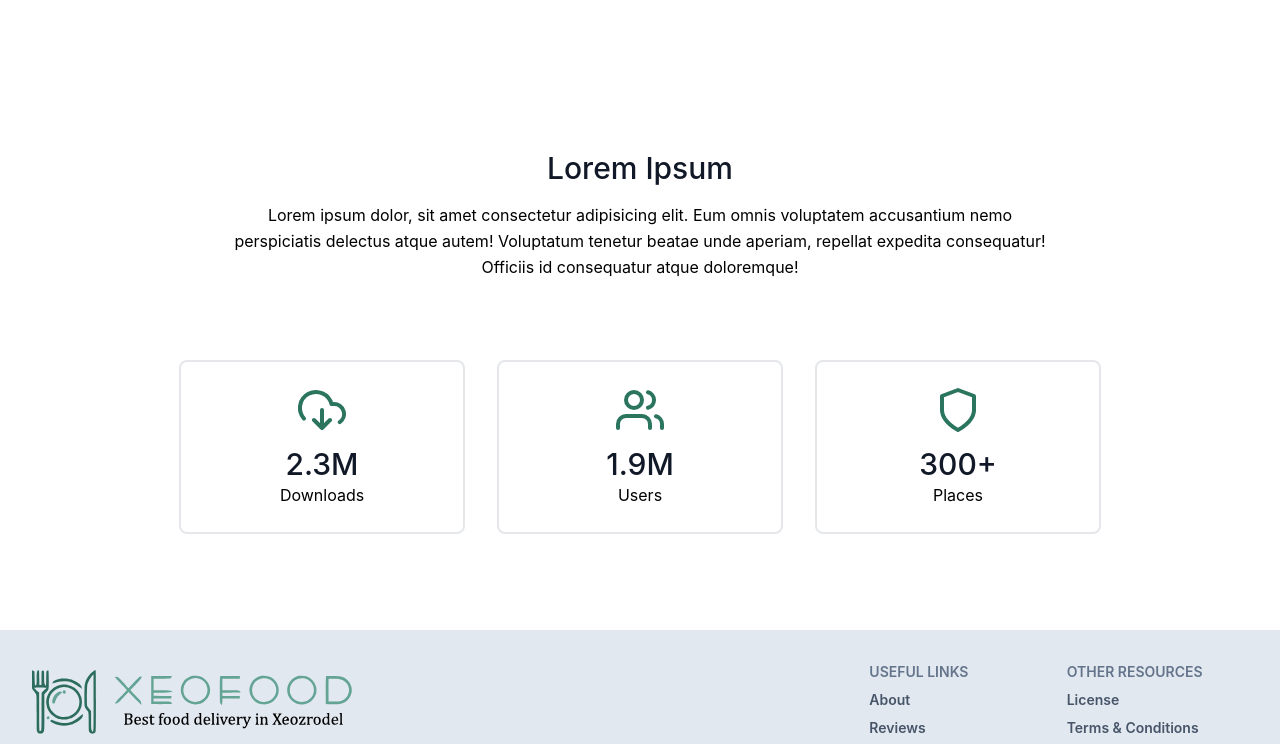
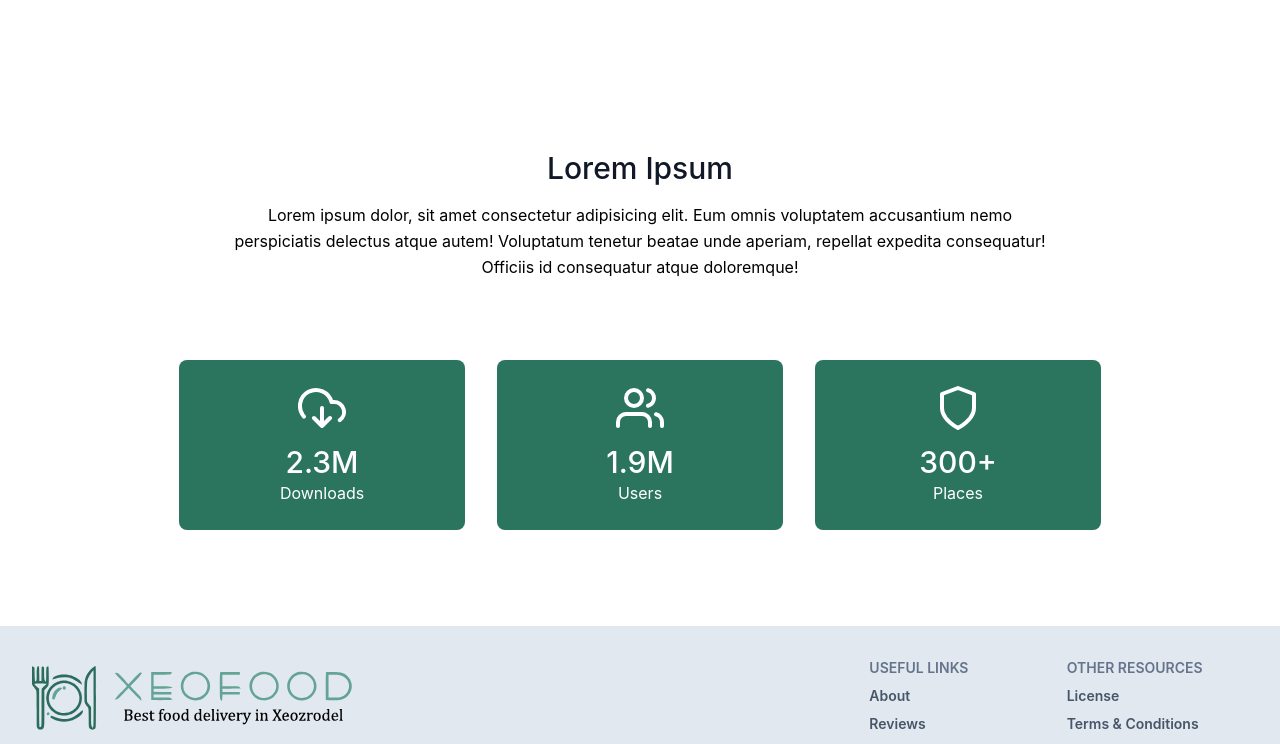
Before and after one commit to corentincolsenet/google-SEO-ranking, a Next.js app: page /services in a window 1280 px wide. Shown: the part 858-1602 px from the top of the page. Built offline with nearby package versions, Linux system fonts and the light colour scheme.

Commit message:
Green cards

```diff
--- a/pages/services.tsx
+++ b/pages/services.tsx
@@ -77,33 +77,33 @@ const Services: NextPage = () => {
                         </div>
                         <div className="flex flex-wrap justify-center -m-4 text-center">
                             <div className="p-4 md:w-1/4 sm:w-1/2 w-full">
-                                <div className="border-2 border-gray-200 px-4 py-6 rounded-lg">
-                                    <svg fill="none" stroke="currentColor" strokeLinecap="round" strokeLinejoin="round" strokeWidth={2} className="text-main w-12 h-12 mb-3 inline-block" viewBox="0 0 24 24">
+                                <div className="px-4 py-6 rounded-lg bg-main">
+                                    <svg fill="none" stroke="currentColor" strokeLinecap="round" strokeLinejoin="round" strokeWidth={2} className="text-white w-12 h-12 mb-3 inline-block" viewBox="0 0 24 24">
                                         <path d="M8 17l4 4 4-4m-4-5v9"></path>
                                         <path d="M20.88 18.09A5 5 0 0018 9h-1.26A8 8 0 103 16.29"></path>
                                     </svg>
-                                    <h2 className="title-font font-medium text-3xl text-gray-900">2.3M</h2>
-                                    <p className="leading-relaxed">Downloads</p>
+                                    <h2 className="title-font font-medium text-3xl text-white">2.3M</h2>
+                                    <p className="leading-relaxed text-white">Downloads</p>
                                 </div>
                             </div>
                             <div className="p-4 md:w-1/4 sm:w-1/2 w-full">
-                                <div className="border-2 border-gray-200 px-4 py-6 rounded-lg">
-                                    <svg fill="none" stroke="currentColor" strokeLinecap="round" strokeLinejoin="round" strokeWidth={2} className="text-main w-12 h-12 mb-3 inline-block" viewBox="0 0 24 24">
+                                <div className="px-4 py-6 rounded-lg bg-main">
+                                    <svg fill="none" stroke="currentColor" strokeLinecap="round" strokeLinejoin="round" strokeWidth={2} className="text-white w-12 h-12 mb-3 inline-block" viewBox="0 0 24 24">
                                         <path d="M17 21v-2a4 4 0 00-4-4H5a4 4 0 00-4 4v2"></path>
                                         <circle cx="9" cy="7" r="4"></circle>
                                         <path d="M23 21v-2a4 4 0 00-3-3.87m-4-12a4 4 0 010 7.75"></path>
                                     </svg>
-                                    <h2 className="title-font font-medium text-3xl text-gray-900">1.9M</h2>
-                                    <p className="leading-relaxed">Users</p>
+                                    <h2 className="title-font font-medium text-3xl text-white">1.9M</h2>
+                                    <p className="leading-relaxed text-white">Users</p>
                                 </div>
                             </div>
                             <div className="p-4 md:w-1/4 sm:w-1/2 w-full">
-                                <div className="border-2 border-gray-200 px-4 py-6 rounded-lg">
-                                    <svg fill="none" stroke="currentColor" strokeLinecap="round" strokeLinejoin="round" strokeWidth={2} className="text-main w-12 h-12 mb-3 inline-block" viewBox="0 0 24 24">
+                                <div className="px-4 py-6 rounded-lg bg-main">
+                                    <svg fill="none" stroke="currentColor" strokeLinecap="round" strokeLinejoin="round" strokeWidth={2} className="text-white w-12 h-12 mb-3 inline-block" viewBox="0 0 24 24">
                                         <path d="M12 22s8-4 8-10V5l-8-3-8 3v7c0 6 8 10 8 10z"></path>
                                     </svg>
-                                    <h2 className="title-font font-medium text-3xl text-gray-900">300+</h2>
-                                    <p className="leading-relaxed">Places</p>
+                                    <h2 className="title-font font-medium text-3xl text-white">300+</h2>
+                                    <p className="leading-relaxed text-white">Places</p>
                                 </div>
                             </div>
                         </div>
```
